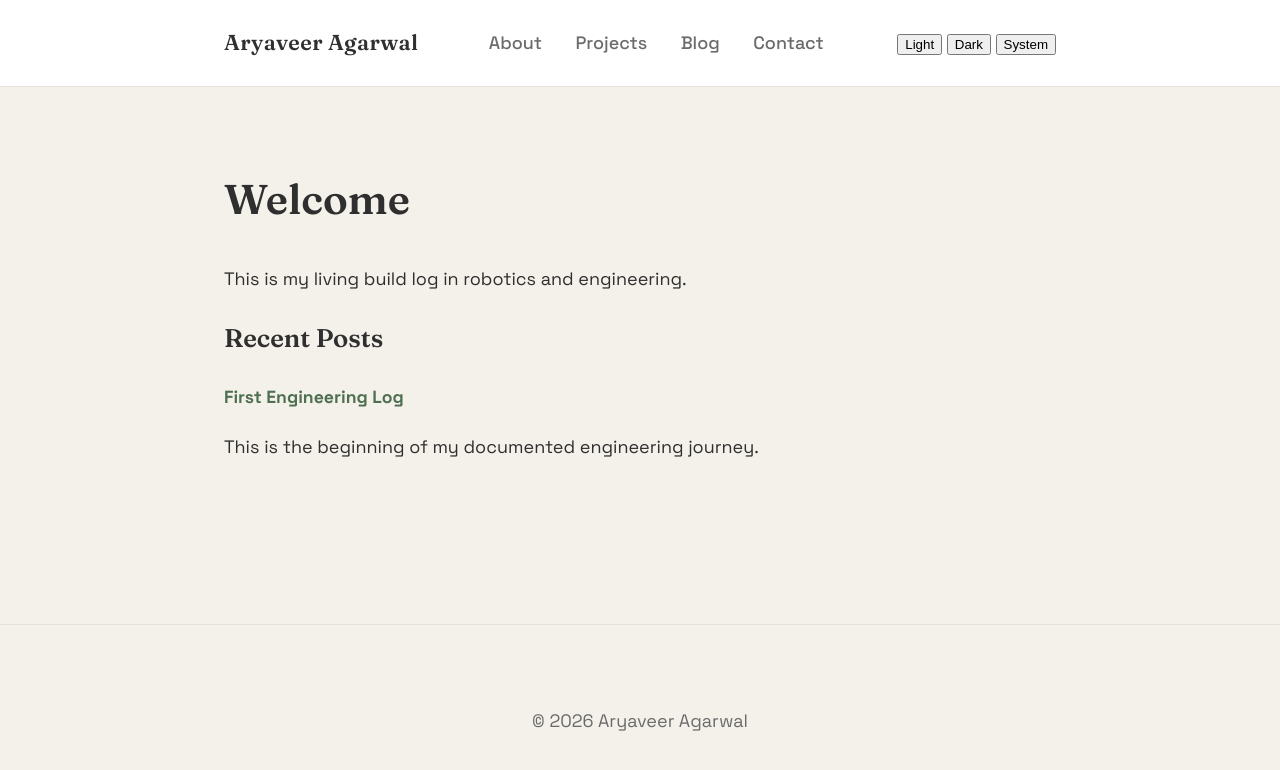
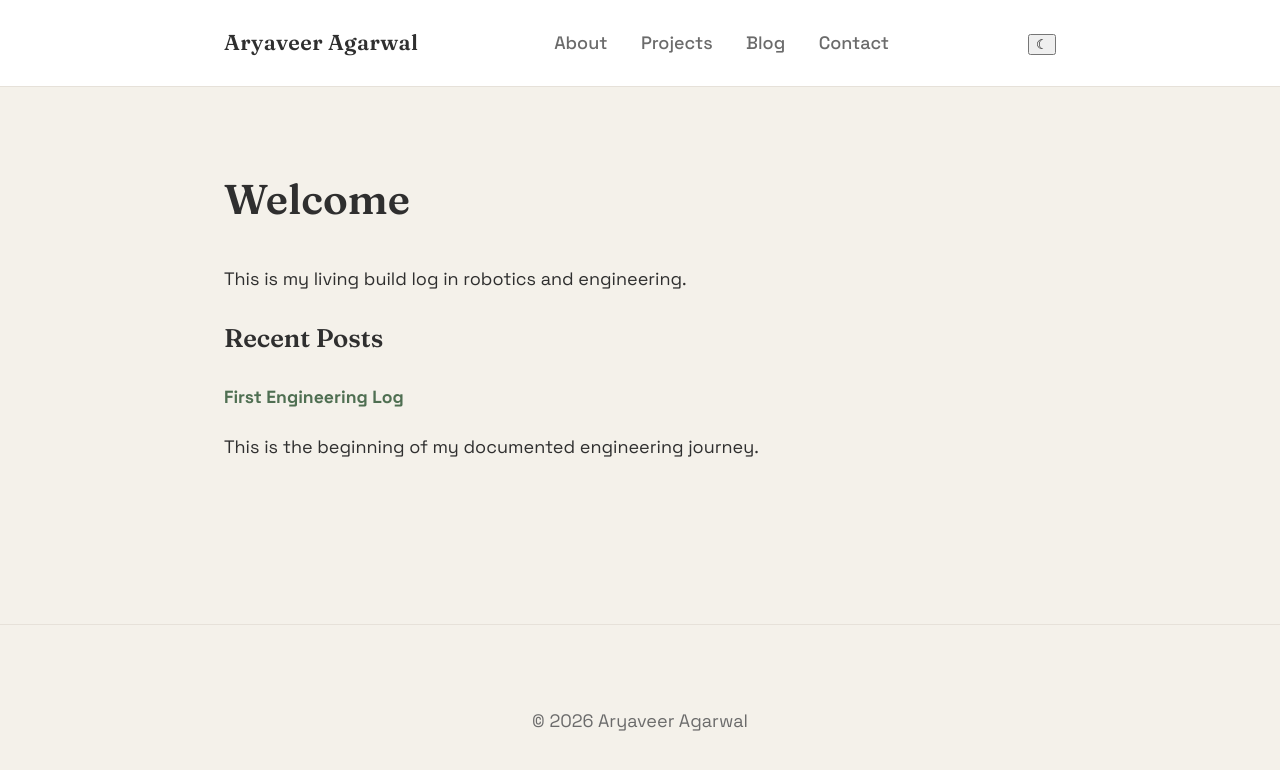
Before and after one commit to aryaveeragarwal/aryaveeragarwal.github.io, a Jekyll site: the page built from index.md, in a window 1280 px wide. Shown: the top 770 px of the page. Built offline with Jekyll 4.4.1, drawn with Linux system fonts in a browser that asks for light colours.

Commit message:
Update default.html

```diff
--- a/_layouts/default.html
+++ b/_layouts/default.html
@@ -20,9 +20,7 @@
       <a href="/contact/" {% if page.url == "/contact/" %}class="active"{% endif %}>Contact</a>
     </nav>
     <div style="margin-left:2rem;">
-  <button onclick="setTheme('light')">Light</button>
-  <button onclick="setTheme('dark')">Dark</button>
-  <button onclick="setTheme('system')">System</button>
+<button class="theme-toggle" onclick="toggleTheme()">☾</button>
   </div>
   </div>
 </header>
```
